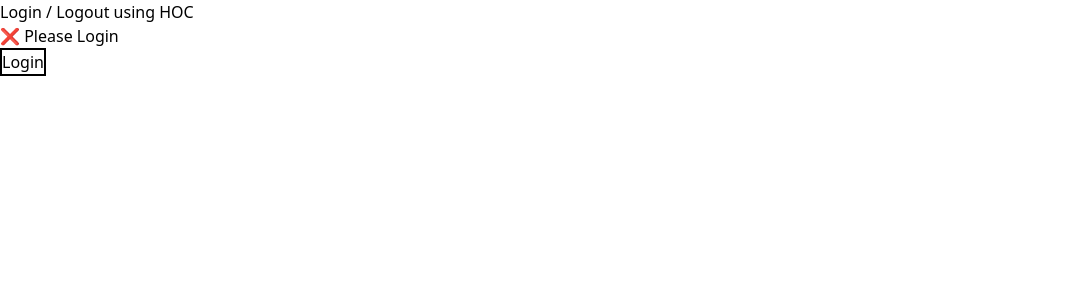
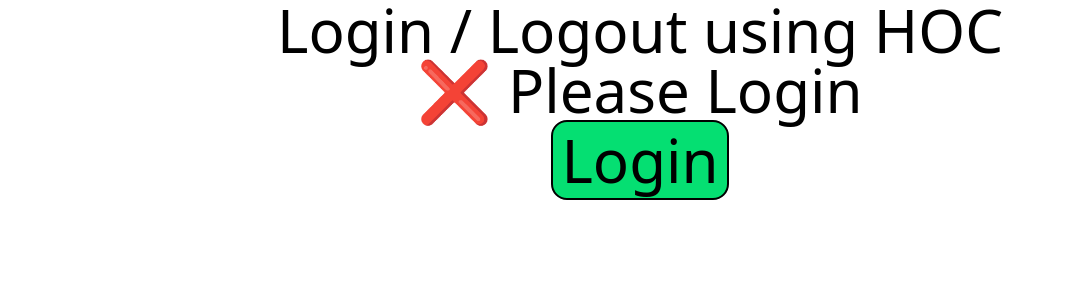
Before and after one commit to ajaynaveen99/practice-hooks, a React (Vite) app: page / in a window 1280 px wide. Shown: the top 300 px of the page, without its empty margins (0-1065 px from the left). Built offline with nearby package versions, Linux system fonts and the light colour scheme.

Commit message:
buttonStyle improved

```diff
--- a/src/Components/HOC/authExample/AppHoc.jsx
+++ b/src/Components/HOC/authExample/AppHoc.jsx
@@ -5,7 +5,7 @@ const ProtectedProfile = withAuth(Profile);
 
 function AppHoc() {
   return (
-    <div>
+    <div className="flex justify-center items-center  flex-col text-6xl ">
       <h1>Login / Logout using HOC</h1>
       <ProtectedProfile />
     </div>
--- a/src/Components/HOC/authExample/Profile.jsx
+++ b/src/Components/HOC/authExample/Profile.jsx
@@ -2,7 +2,8 @@ function Profile({ onLogout }) {
   return (
     <>
       <h2>👤 Welcome Ajay</h2>
-      <button  className="border-2" onClick={onLogout}>Logout</button>
+      <button  className="border-2 p-2 rounded-2xl bg-amber-400
+      " onClick={onLogout}>Logout</button>
     </>
   );
 }
--- a/src/Components/HOC/authExample/WithAuth.jsx
+++ b/src/Components/HOC/authExample/WithAuth.jsx
@@ -16,7 +16,8 @@ function withAuth(Component) {
       return (
         <>
           <h2>❌ Please Login</h2>
-          <button  className="border-2" onClick={login}>Login</button>
+          <button  className="border-2 p-2 rounded-2xl bg-green-400
+      "onClick={login}>Login</button>
         </>
       );
     }
```
